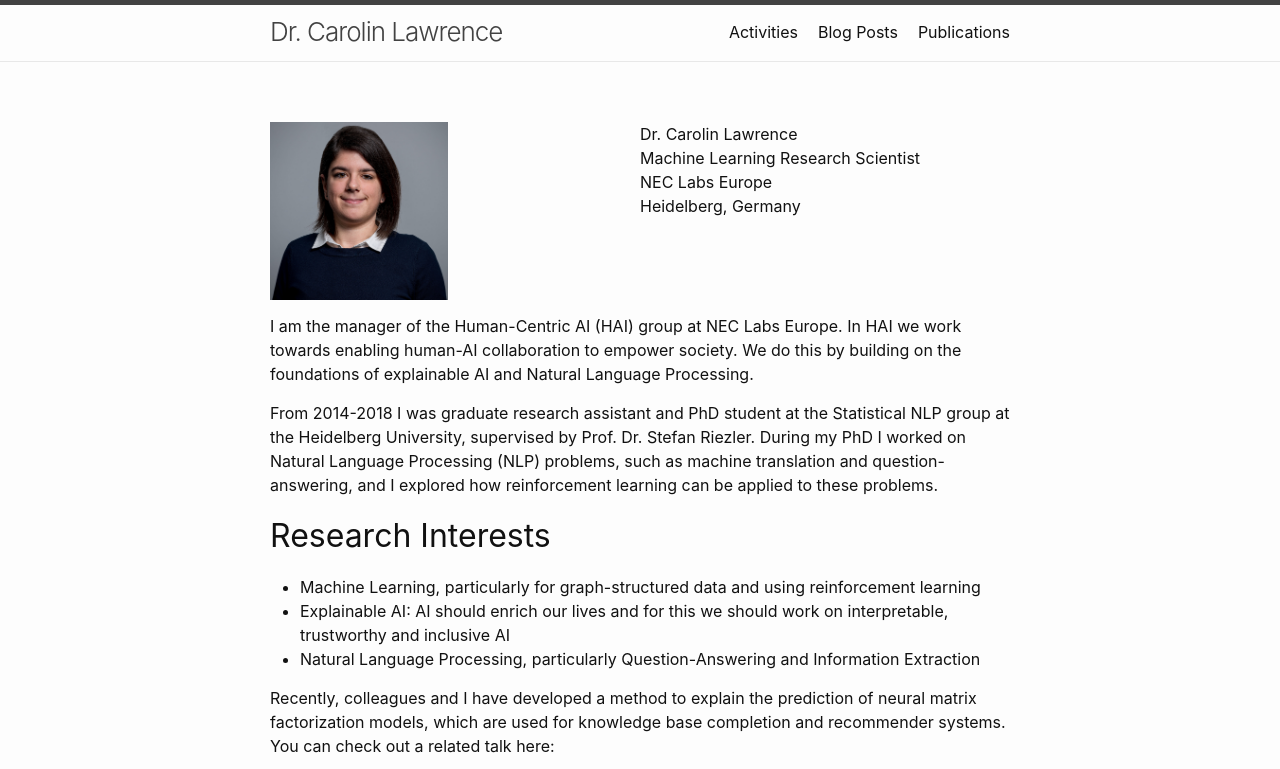
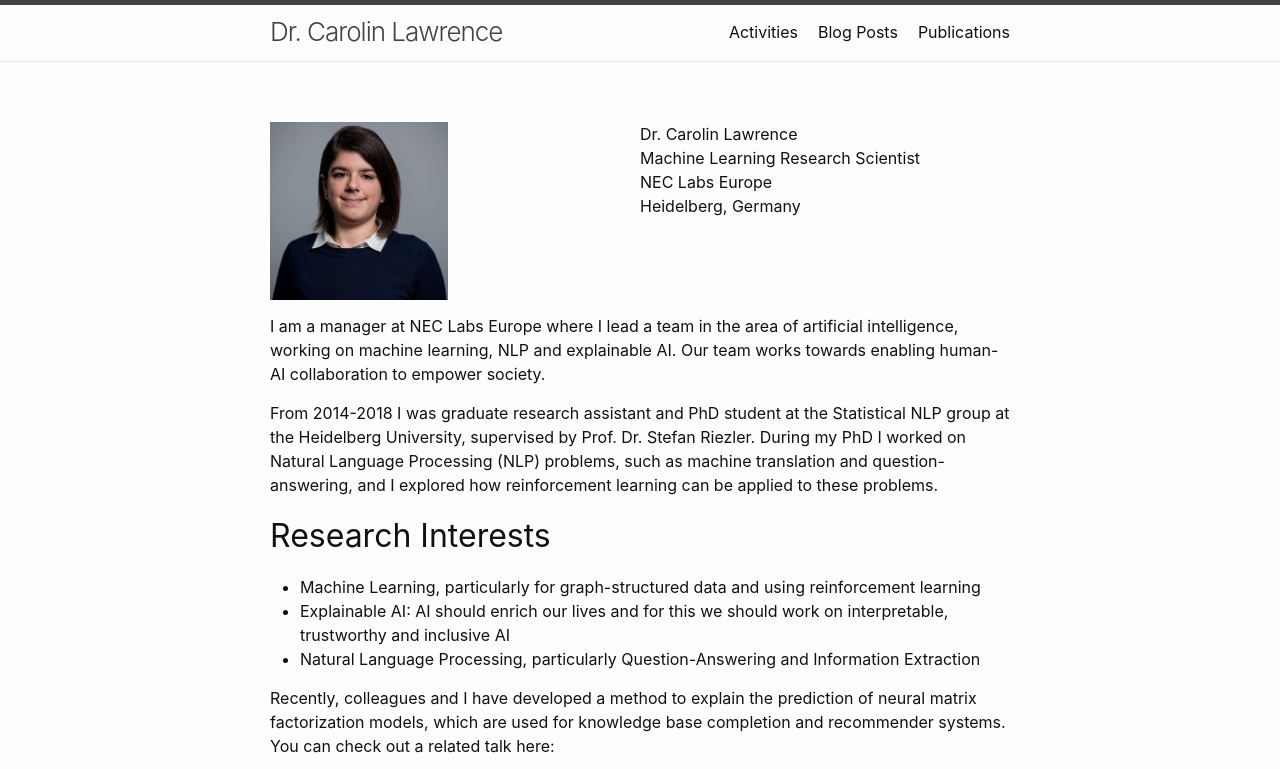
Before and after one commit to carolinlawrence/carolinlawrence.github.io, a Jekyll site: the page built from index.markdown, in a window 1280 px wide and 900 px high, cut to the strip 0-769 px from the top of the window. Built offline with Jekyll 4.4.1, drawn with Linux system fonts in a browser that asks for light colours.

Commit message:
Update index.markdown

```diff
--- a/index.markdown
+++ b/index.markdown
@@ -22,7 +22,7 @@ youtubeId: 6UeOwHtBF_0
     </div>
 </div>
 
-I am the manager of the Human-Centric AI (HAI) group at NEC Labs Europe. In HAI we work towards enabling human-AI collaboration to empower society. We do this by building on the foundations of explainable AI and Natural Language Processing.
+I am a manager at NEC Labs Europe where I lead a team in the area of artificial intelligence, working on machine learning, NLP and explainable AI. Our team works towards enabling human-AI collaboration to empower society.
 
 From 2014-2018 I was graduate research assistant and PhD student at the Statistical NLP group at the Heidelberg University, supervised by Prof. Dr. Stefan Riezler. During my PhD I worked on Natural Language Processing (NLP) problems, such as machine translation and question-answering, and I explored how reinforcement learning can be applied to these problems.
 
```
